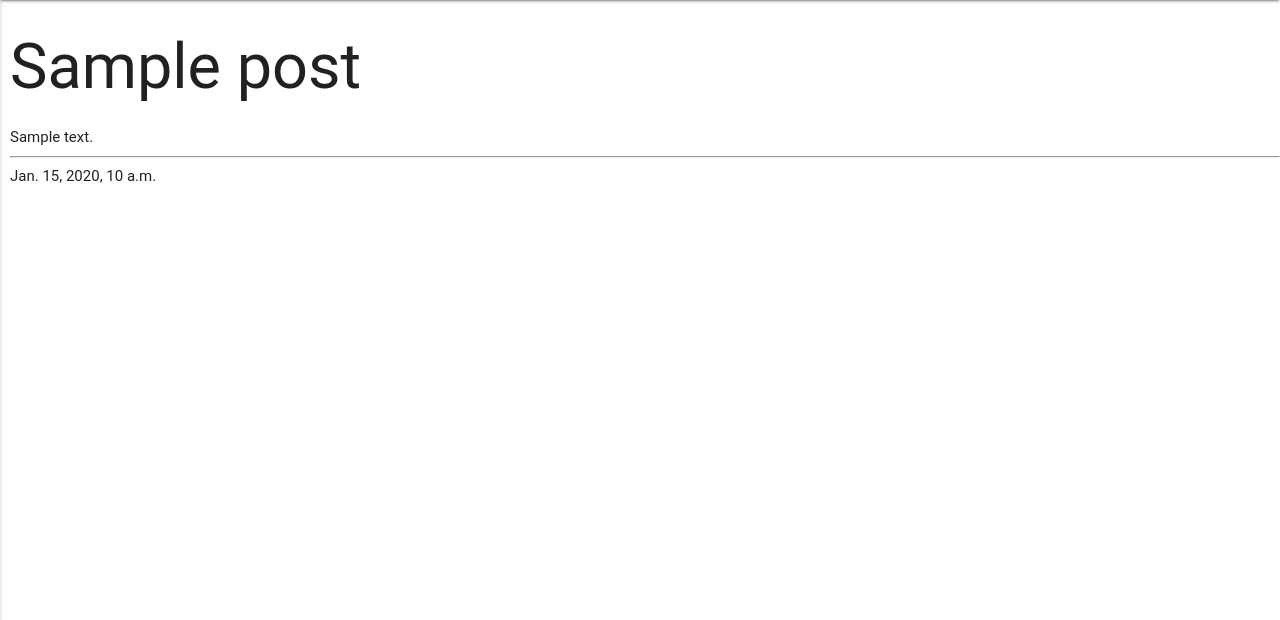
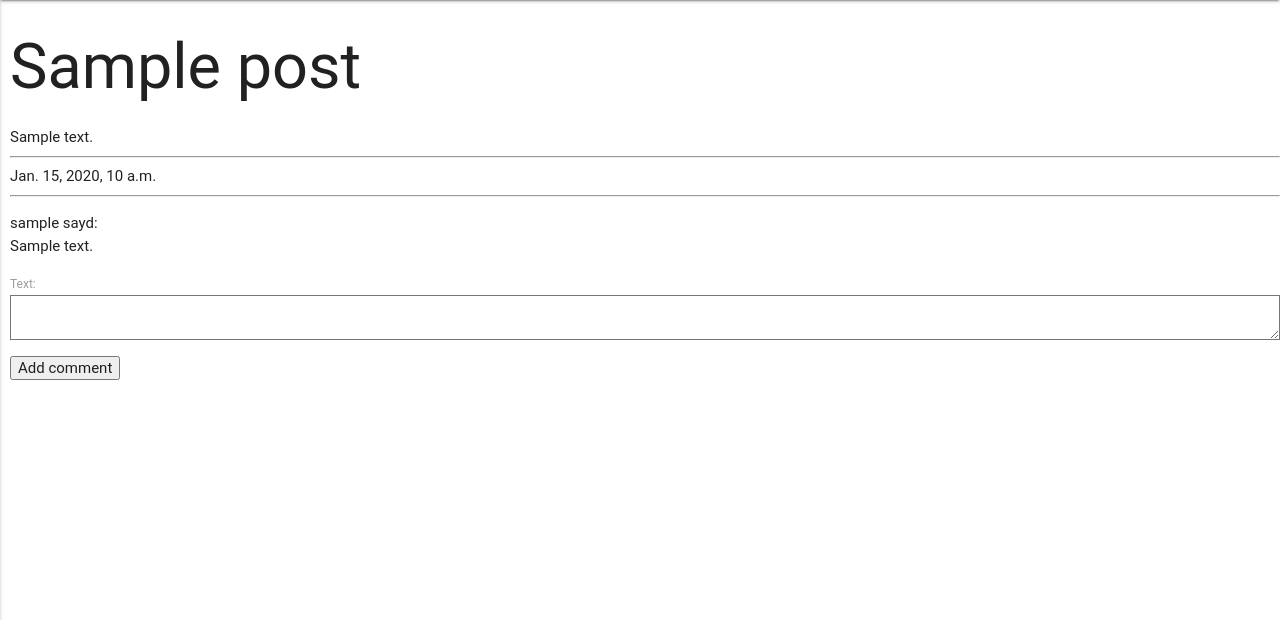
Before and after one commit to kosc/fastpost, a Django app: a page that uses main/templates/postview.html in a window 1280 px wide. Shown: the part 64-684 px from the top of the page. Run offline with Django 3.2, Linux system fonts and the light colour scheme; tables that the repository leaves empty hold one stand-in row (values such as "Sample post"); some libraries are stand-ins or nearby versions; some web fonts are replaced.

Commit message:
Add comments

```diff
--- a/main/forms.py
+++ b/main/forms.py
@@ -1,7 +1,7 @@
 from django.utils.translation import ugettext, ugettext_lazy as _
 from django.forms import ModelForm
 
-from main.models import Post
+from main.models import Post, Comment
 
 
 class NewPostForm(ModelForm):
@@ -16,3 +16,10 @@ class PartialNewPostForm(ModelForm):
     class Meta:
         model = Post
         exclude = ['created_at', 'author', 'slug', 'short_content']
+
+
+class NewCommentForm(ModelForm):
+
+    class Meta:
+        model = Comment
+        exclude = ['author', 'post']
--- a/main/models.py
+++ b/main/models.py
@@ -42,5 +42,6 @@ class Comment(models.Model):
     def __str__(self):
         return self.text[0:20]
 
+    post = models.ForeignKey(Post)
     text = models.TextField()
-    author = models.OneToOneField(to=User)
+    author = models.ForeignKey(User, blank=True, null=True)
--- a/main/templates/postview.html
+++ b/main/templates/postview.html
@@ -9,4 +9,23 @@
   {{ post.content|safe }}
   <hr>
   {{ post.created_at }}
+  <hr>
+  <ul>
+    {% for comment in comments %}
+      <li>
+        {% if comment.author %}
+          {{ comment.author.username }}
+        {% else %}
+          {% trans 'Anonymous' %}
+        {% endif %}
+        {% trans 'sayd:' %}<br>
+        {{ comment.text|safe }}
+      </li>
+    {% endfor %}
+  </ul>
+  <form action="/post/{{ post.slug }}" method="POST">
+    {% csrf_token %}
+    {{ form.as_p }}
+    <input type="submit" value="{% trans 'Add comment' %}">
+  </form>
 {% endblock %}
--- a/main/views.py
+++ b/main/views.py
@@ -1,12 +1,14 @@
 from unidecode import unidecode
 from django.utils.text import slugify
 from django.shortcuts import render, redirect
-from django.views.generic.edit import FormView
+from django.views.generic import ListView
+from django.views.generic.edit import FormView, CreateView
 from django.views.generic.base import View
 from django.contrib.auth.forms import UserCreationForm, AuthenticationForm
+from django.contrib.auth.models import User
 from django.contrib.auth import login, logout
-from main.models import Post
-from main.forms import NewPostForm, PartialNewPostForm
+from main.models import Post, Comment
+from main.forms import NewPostForm, PartialNewPostForm, NewCommentForm
 
 
 def index(request):
@@ -85,11 +87,24 @@ class PostView(View):
 
     def get(self, request, post_title):
         post = Post.objects.filter(slug=post_title)[0]
+        comments = Comment.objects.filter(post_id=post.id)
+        form = NewCommentForm()
         editable = False
         if post.author == request.user:
             editable = True
         context = {
             "post": post,
-            "editable": editable
+            "editable": editable,
+            "comments": comments,
+            "form": form,
         }
         return render(request, "postview.html", context)
+
+    def post(self, request, post_title):
+        post = Post.objects.filter(slug=post_title)[0]
+        form = NewCommentForm(request.POST)
+        if isinstance(request.user, User):
+            form.instance.author = request.user
+        form.instance.post = post
+        form.save()
+        return redirect('/post/' + post.slug)
```
Also changed, not shown: main/migrations/0011_comment_post.py (added), main/migrations/0012_auto_20170806_0804.py (added), main/migrations/0013_auto_20170806_0805.py (added), main/migrations/0014_auto_20170806_0808.py (added). Lines whose indentation alone changed are shown as unchanged.
